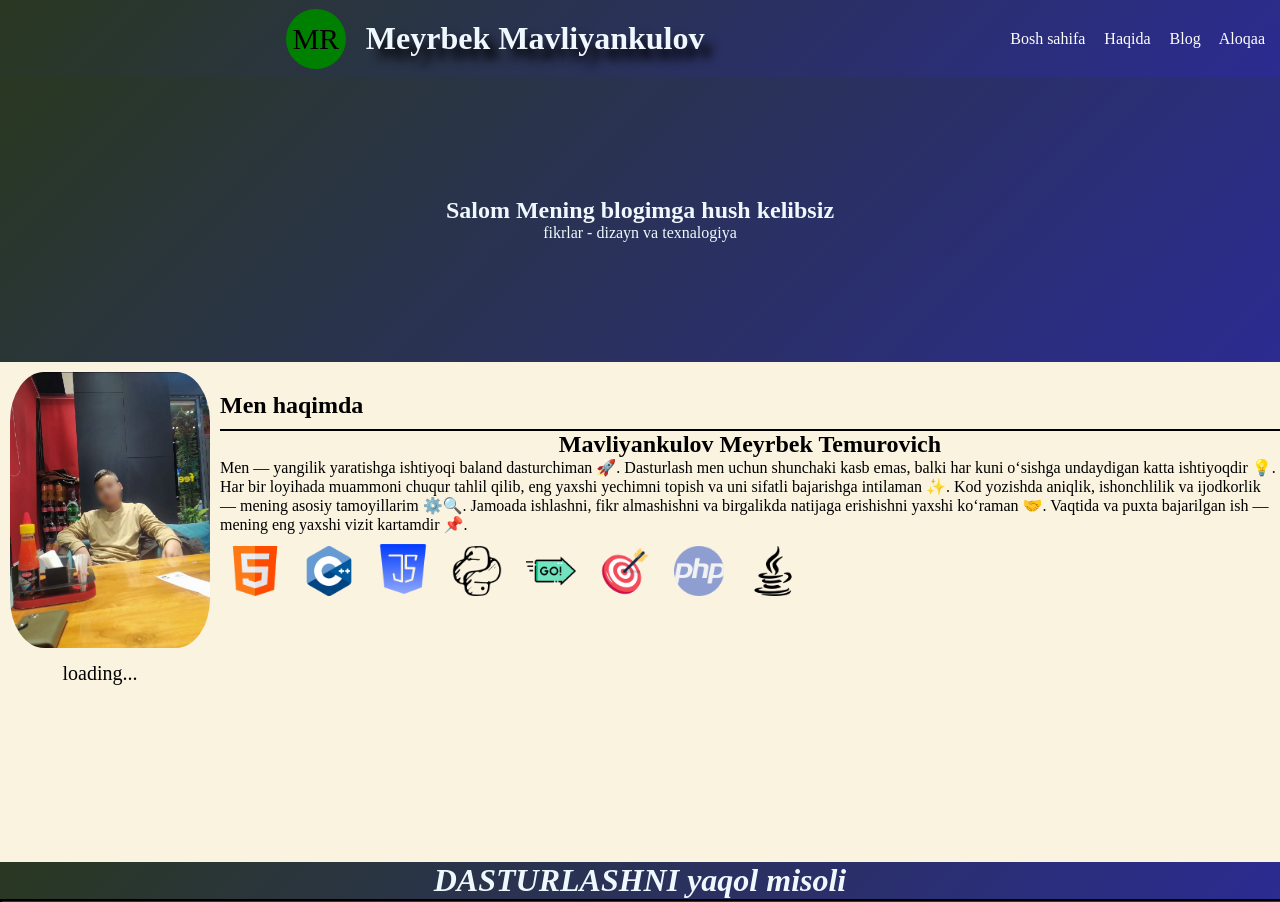
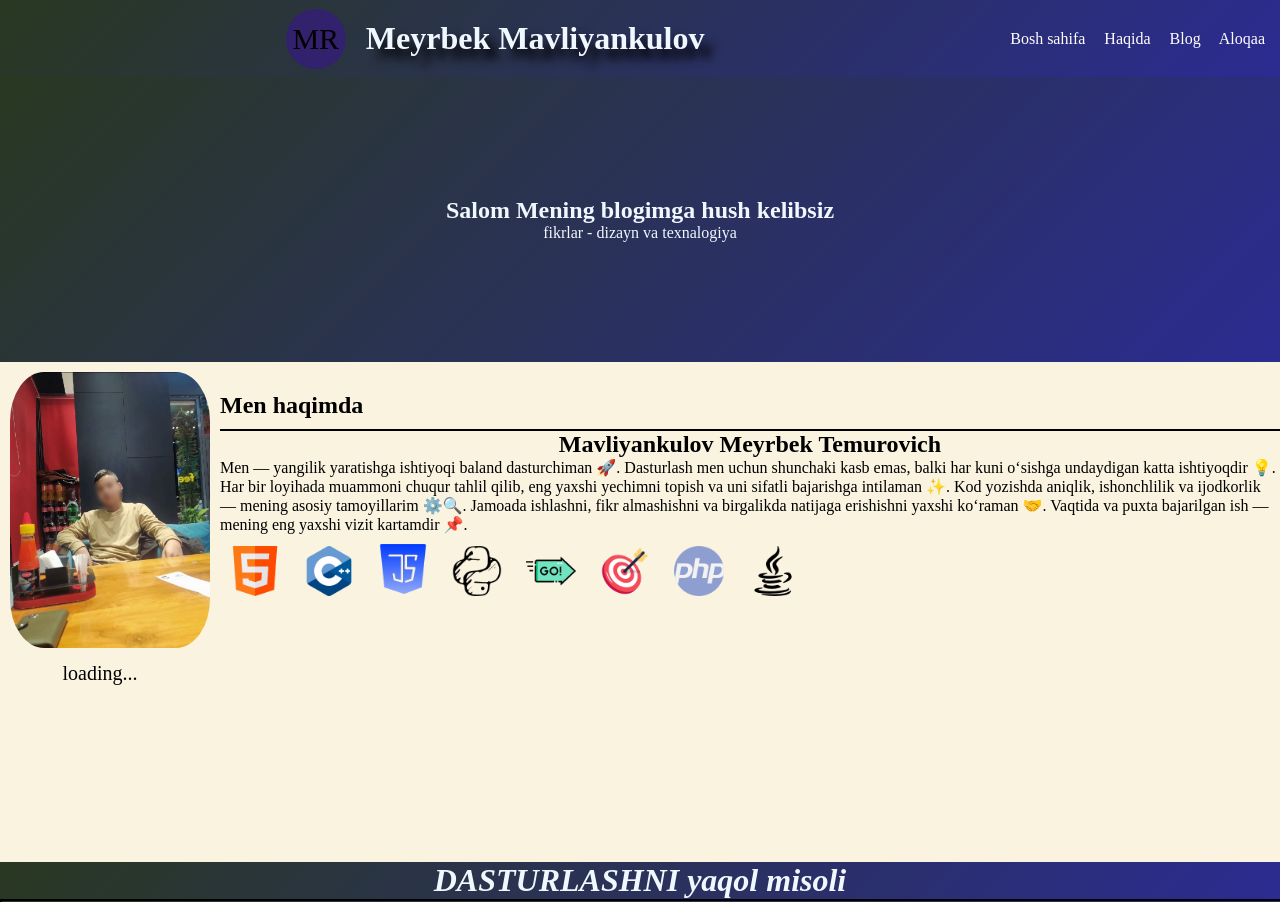
Before and after one commit to meyrbekm7/new-blog, a plain HTML site: page index.html in a window 1280 px wide. Shown: the top 902 px of the page. Drawn offline with Linux system fonts and the light colour scheme.

Commit message:
gren >  dodge

```diff
--- a/style.css
+++ b/style.css
@@ -16,7 +16,7 @@ color: black;
     width: 50px;
     height: 50px;
     border-radius: 50%;
-    background-color: green;
+    background-color: rgb(50, 33, 109);
     color: black;
     display: flex;
     align-items: center;
```
